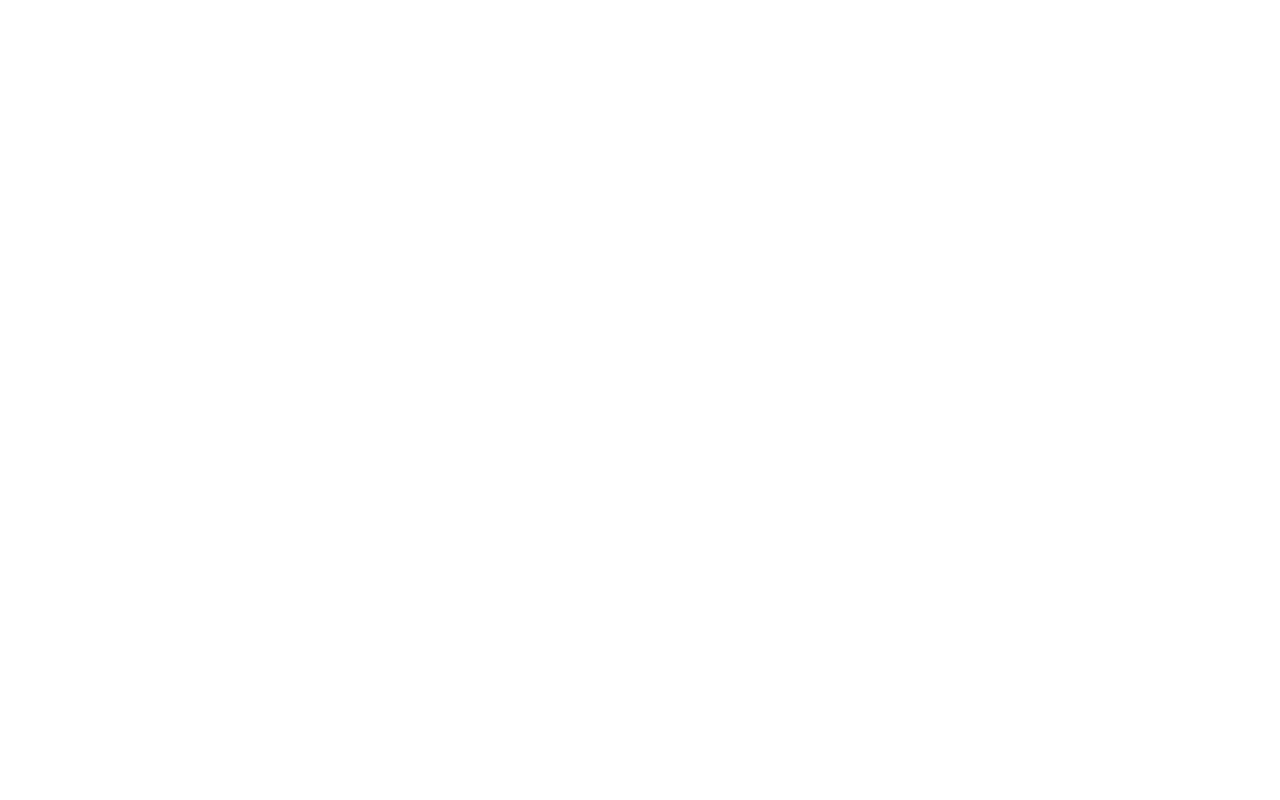
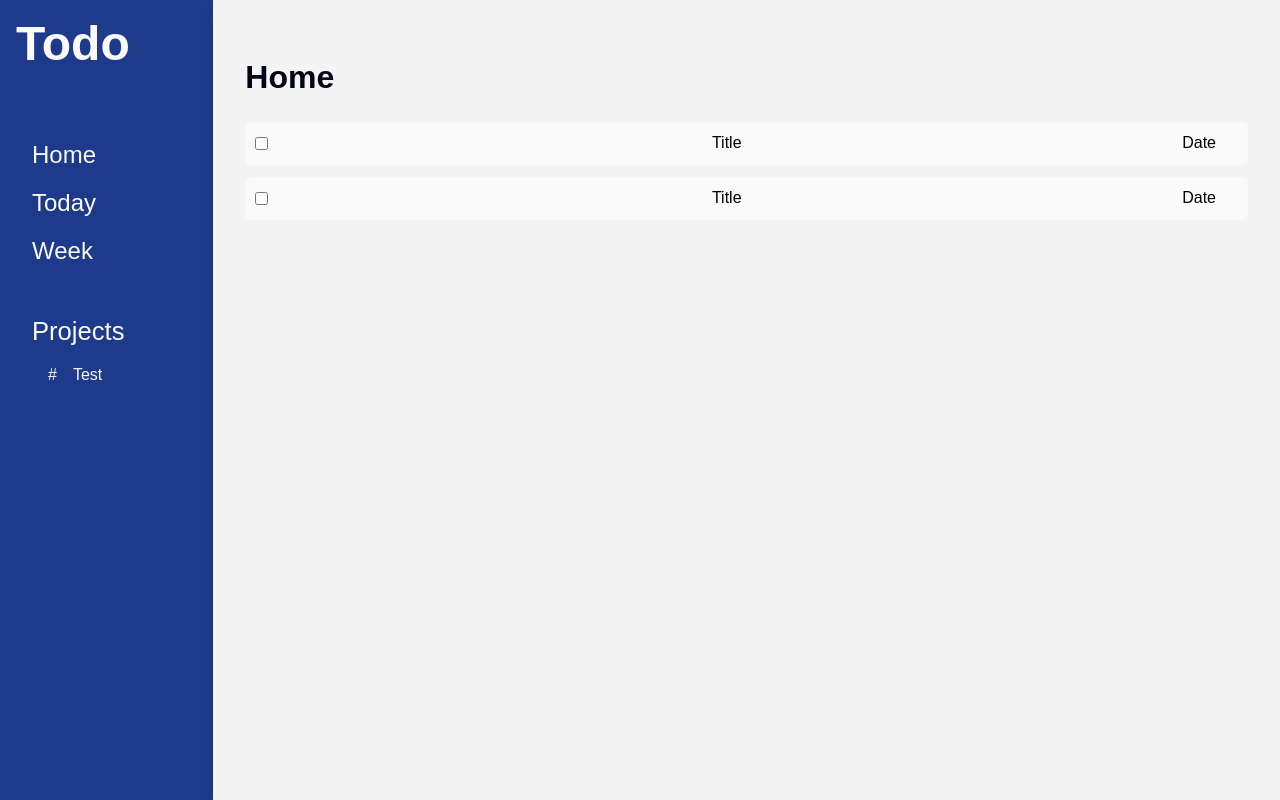
Before and after one commit to karlopintaric/todo-list, a website built with webpack: page src/template.html in a window 1280 px wide. Built offline with nearby package versions, Linux system fonts and the light colour scheme.

Commit message:
Layout and design

```diff
--- a/src/styles.css
+++ b/src/styles.css
@@ -0,0 +1,124 @@
+body {
+    font-family: Arial, Helvetica, sans-serif;
+    box-sizing: border-box;
+    margin: 0;
+    padding: 0;
+
+    --primary-blue: #1e3a8a;
+    --background-dark: #fafafa;
+    --primary-white: #fafafa;
+    --blue-hover: #1e40af;
+    --primary-dark: #020617;
+    --shadow: rgba(50, 50, 93, 0.1) 0px 6px 12px -2px, rgba(0, 0, 0, 0.2) 0px 3px 7px -3px;;
+
+    display: grid;
+    grid-template-columns: 1fr 5fr;
+
+    background-color: var(--background-dark);
+}
+
+
+.sidebar {
+    --pad: 16px;
+    grid-column: 1 / 2;
+    background-color: var(--primary-blue);
+    color: var(--primary-white);
+    padding: var(--pad);
+    height: calc(100vh - 2*var(--pad));
+    overflow: hidden;
+}
+
+.content {
+    grid-column: 2 / 3;
+    box-shadow: var(--shadow);
+}
+
+nav {
+    display: flex;
+    flex-direction: column;
+    gap: 8px;
+}
+
+.logo {
+    margin-bottom: 64px;
+    font-size: 3rem;
+    font-weight: 600;
+}
+
+nav {
+    font-size: 1.5rem;
+}
+
+nav  button,
+nav  div {
+    text-align: left;
+    background-color: transparent;
+    outline: none;
+    border: none;
+    color: var(--primary-white);
+    font-weight: 500;
+    font-size: inherit;
+    border-radius: 10px;
+    padding: 6px;
+    padding-left: 16px;
+}
+
+nav div {
+    margin-top: 32px;
+    font-size: 1.6rem
+}
+
+
+nav > button:hover {
+    background-color: var(--blue-hover);
+}
+
+ul {
+    margin: 0;
+    padding: 0;
+    list-style: none;
+}
+
+li {
+    font-size: 1rem;
+    padding-left: 32px;
+    border-radius: 10px;
+
+}
+
+li::before {
+    content: "#";
+}
+
+li:hover {
+    background-color: var(--blue-hover);
+}
+
+.content {
+    padding: 32px;
+    background-color: #f4f4f5;
+}
+
+.content h2 {
+    color: var(--primary-dark);
+    font-size: 2rem;
+}
+
+.todos {
+    display: flex;
+    flex-direction: column;
+    gap: 12px;
+}
+
+.todo-item {
+    display: flex;
+    background-color: var(--primary-white);
+    justify-content: space-between;
+    padding: 12px 32px;
+    padding-left: 6px;
+    border-radius: 6px;
+}
+
+.todo-item:hover {
+    box-shadow: var(--shadow);
+}
--- a/src/template.html
+++ b/src/template.html
@@ -3,9 +3,35 @@
 <head>
     <meta charset="UTF-8">
     <meta name="viewport" content="width=device-width, initial-scale=1.0">
-    <title>Document</title>
+    <title>Todo List</title>
 </head>
 <body>
-
+    <aside class="sidebar">
+        <div class="logo">Todo</div>
+        <nav>
+            <button type="button" id="home">Home</button>
+            <button type="button" id="today">Today</button>
+            <button type="button" id="week">Week</button>
+            <div>Projects</div>
+            <ul class="projects">
+                <li><button type="button">Test</button></li>
+            </ul>
+        </nav>
+    </aside>
+    <section class="content">
+        <h2>Home</h2>
+        <div class="todos">
+            <div class="todo-item">
+                <input type="checkbox">
+                <div class="todo-name">Title</div>
+                <div class="todo-data">Date</div>
+            </div>
+            <div class="todo-item">
+                <input type="checkbox">
+                <div class="todo-name">Title</div>
+                <div class="todo-data">Date</div>
+            </div>
+        </div>
+    </section>
 </body>
 </html>
```
